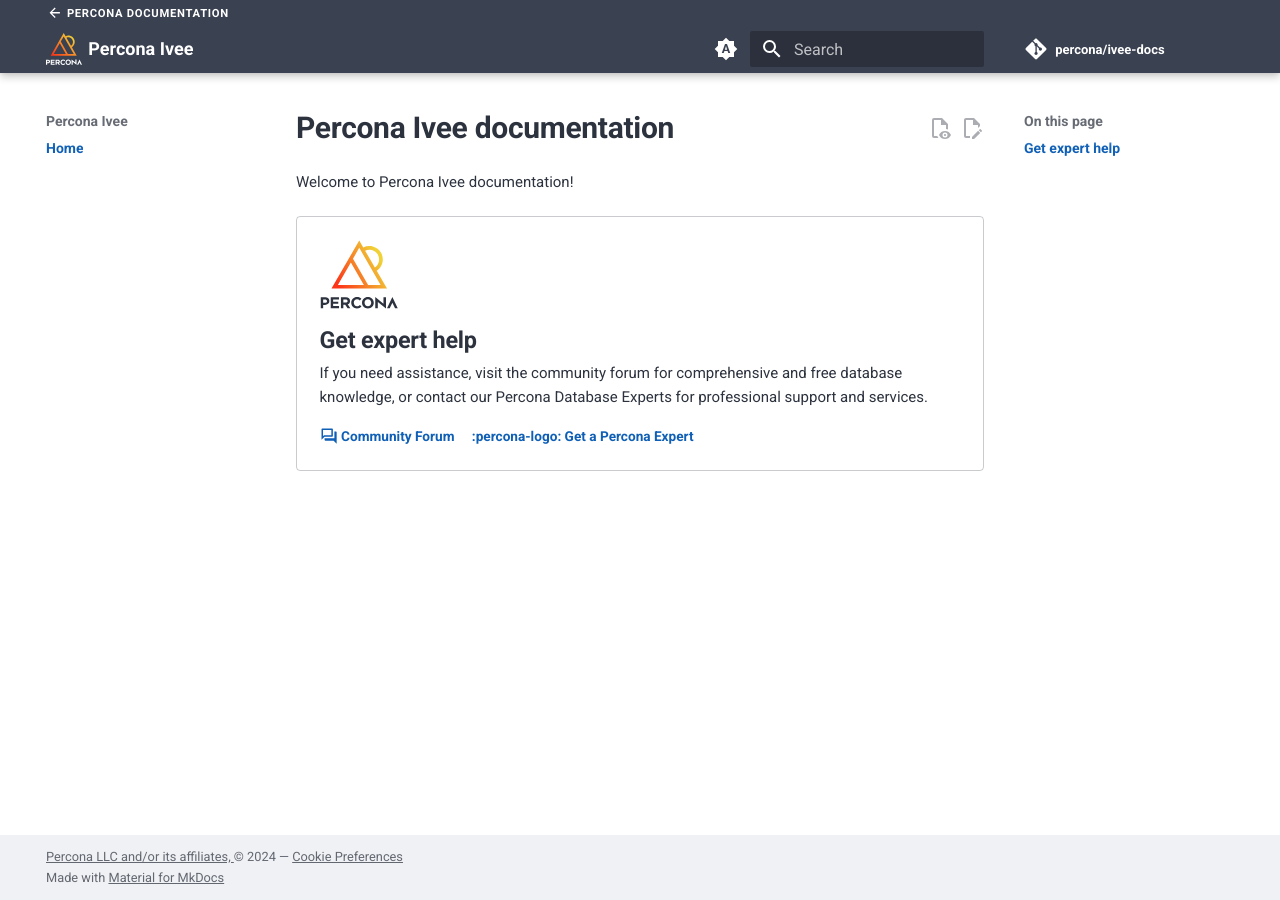
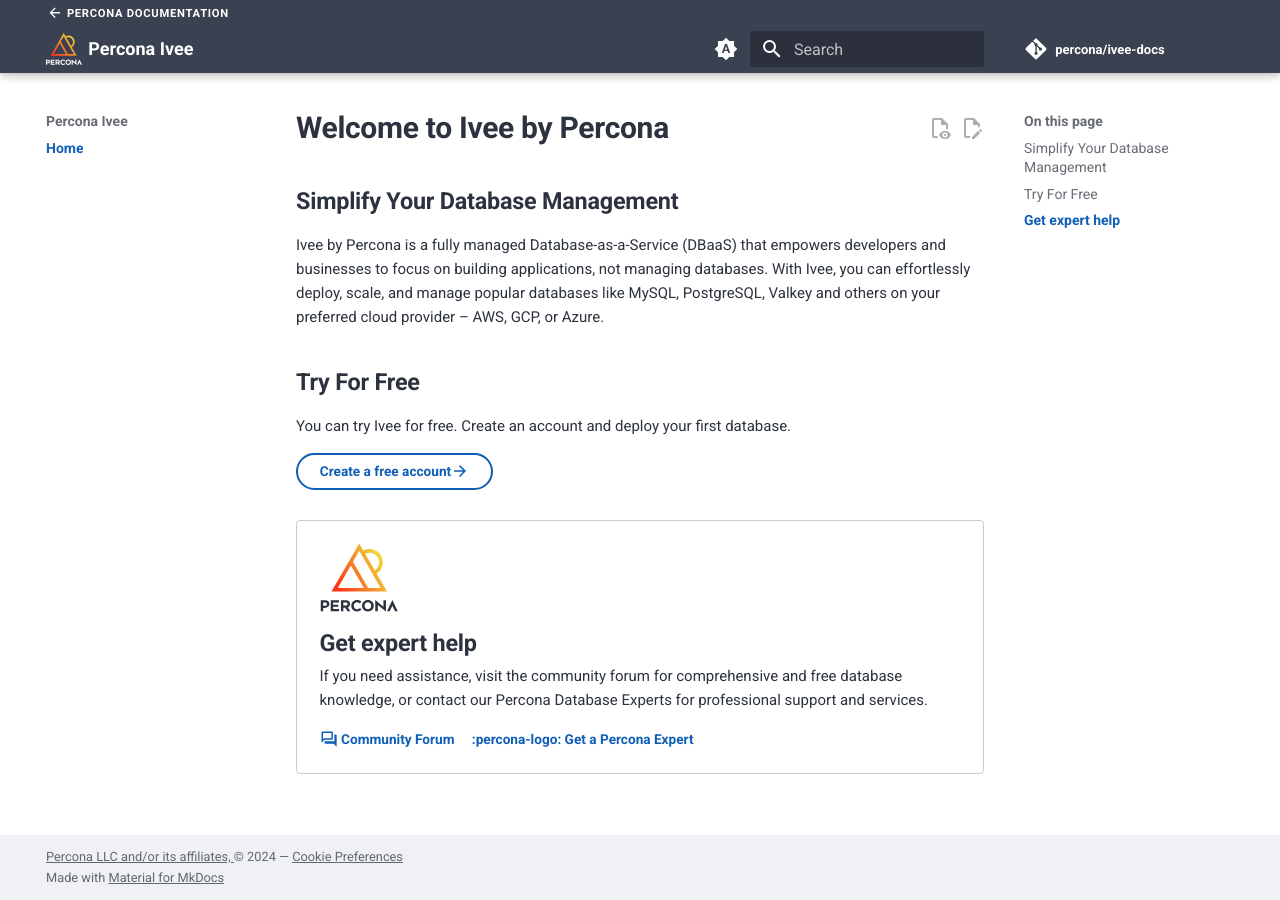
Before and after one commit to percona/ivee-docs, an MkDocs documentation site: the page built from docs/index.md, in a window 1280 px wide. Built offline with MkDocs 1.6.1 and Material for MkDocs 9.7.7, drawn with Linux system fonts in a browser that asks for light colours; nearby versions of some CDN libraries; some web fonts are replaced; comment, search, counter and statistics services are not loaded.

Commit message:
Init index

```diff
--- a/docs/index.md
+++ b/docs/index.md
@@ -1,3 +1,11 @@
-# Percona Ivee documentation
+# Welcome to Ivee by Percona
 
-Welcome to Percona Ivee documentation!
+## Simplify Your Database Management
+
+Ivee by Percona is a fully managed Database-as-a-Service (DBaaS) that empowers developers and businesses to focus on building applications, not managing databases. With Ivee, you can effortlessly deploy, scale, and manage popular databases like MySQL, PostgreSQL, Valkey and others on your preferred cloud provider – AWS, GCP, or Azure.
+
+## Try For Free
+
+You can try Ivee for free. Create an account and deploy your first database.
+
+[Create a free account:material-arrow-right:](https://app.ivee.cloud/singup){.md-button }
```
